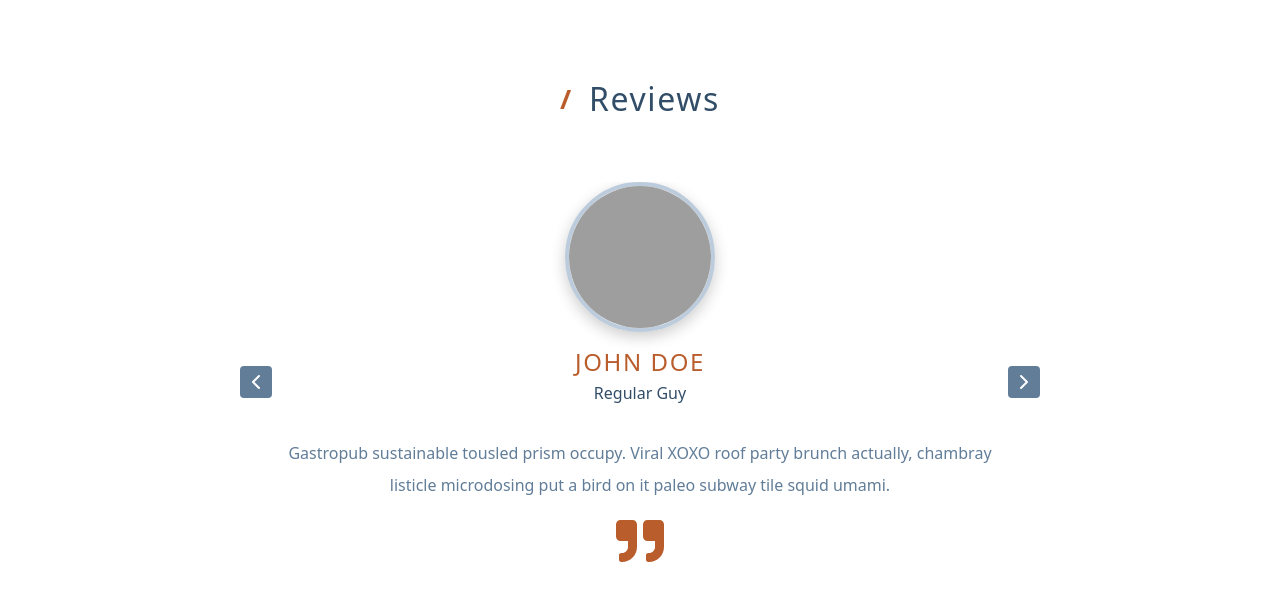
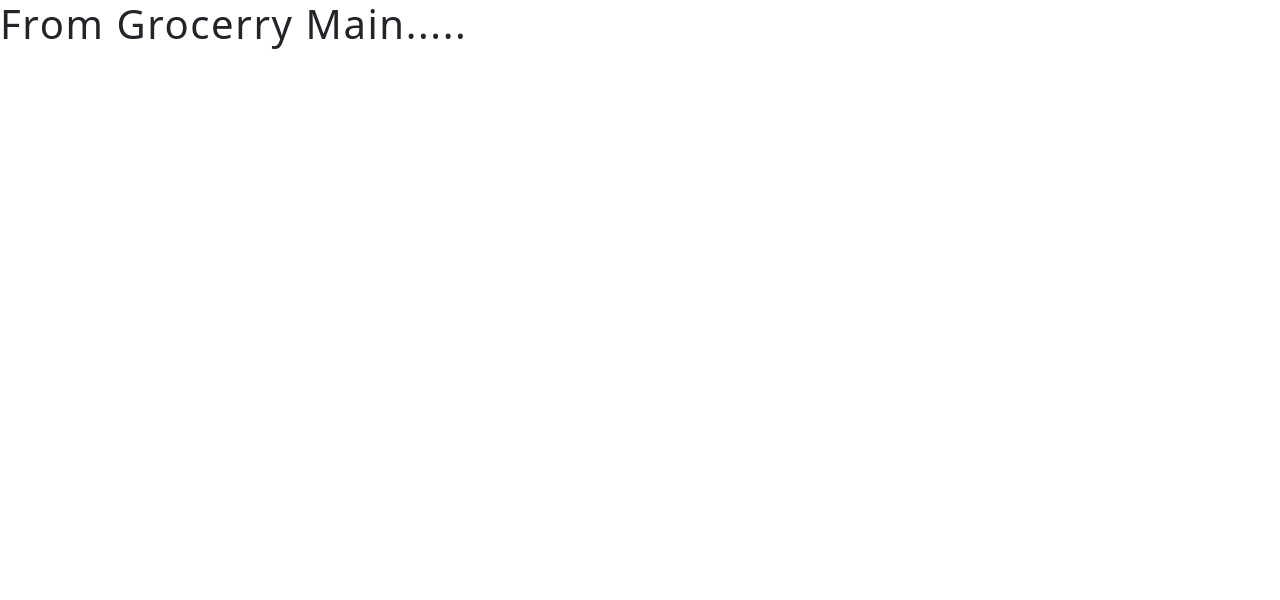
Before and after one commit to KaushalDhakal0/CustomComponents, a React (Create React App) app: page / in a window 1280 px wide. Shown: the top 600 px of the page. Built offline with nearby package versions, Linux system fonts and the light colour scheme; grey boxes are pictures that could not be loaded.

Commit message:
grocerry setup

```diff
--- a/src/App.js
+++ b/src/App.js
@@ -1,15 +1,17 @@
 import React from "react";
 // import Accordion from "./Components/Accordin/Question";
-//import Main from "./Components/Menu/Main";
+// import Main from "./Components/Menu/Main";
 // import Port from "./Components/Tabs/index.";
-import Review from "./Components/SliderReview";
+//import Review from "./Components/SliderReview";
+import GroceryBud from "./Components/Grocery";
 function App() {
   return (
     <>
-      {/* <Accordion /> */}
-      {/* <Main /> */}
-      {/* <Port /> */}
-      <Review />
+      {/* <Accordion />
+      <Main />
+      <Port /> */}
+      {/* <Review /> */}
+      <GroceryBud />
     </>
   );
 }
--- /dev/null
+++ b/src/Components/Grocery/Main.js
@@ -0,0 +1,5 @@
+const Main = () => {
+  return <h1>From grocerry main.....</h1>;
+};
+
+export default Main;
--- /dev/null
+++ b/src/Components/Grocery/index.css
@@ -0,0 +1,306 @@
+/*
+===============
+Variables
+===============
+*/
+
+:root {
+    /* dark shades of primary color*/
+    --clr-primary-1: hsl(205, 86%, 17%);
+    --clr-primary-2: hsl(205, 77%, 27%);
+    --clr-primary-3: hsl(205, 72%, 37%);
+    --clr-primary-4: hsl(205, 63%, 48%);
+    /* primary/main color */
+    --clr-primary-5: hsl(205, 78%, 60%);
+    /* lighter shades of primary color */
+    --clr-primary-6: hsl(205, 89%, 70%);
+    --clr-primary-7: hsl(205, 90%, 76%);
+    --clr-primary-8: hsl(205, 86%, 81%);
+    --clr-primary-9: hsl(205, 90%, 88%);
+    --clr-primary-10: hsl(205, 100%, 96%);
+    /* darkest grey - used for headings */
+    --clr-grey-1: hsl(209, 61%, 16%);
+    --clr-grey-2: hsl(211, 39%, 23%);
+    --clr-grey-3: hsl(209, 34%, 30%);
+    --clr-grey-4: hsl(209, 28%, 39%);
+    /* grey used for paragraphs */
+    --clr-grey-5: hsl(210, 22%, 49%);
+    --clr-grey-6: hsl(209, 23%, 60%);
+    --clr-grey-7: hsl(211, 27%, 70%);
+    --clr-grey-8: hsl(210, 31%, 80%);
+    --clr-grey-9: hsl(212, 33%, 89%);
+    --clr-grey-10: hsl(210, 36%, 96%);
+    --clr-white: #fff;
+    --clr-red-dark: hsl(360, 67%, 44%);
+    --clr-red-light: hsl(360, 71%, 66%);
+    --clr-green-dark: hsl(125, 67%, 44%);
+    --clr-green-light: hsl(125, 71%, 66%);
+    --clr-black: #222;
+    --transition: all 0.3s linear;
+    --spacing: 0.1rem;
+    --radius: 0.25rem;
+    --light-shadow: 0 5px 15px rgba(0, 0, 0, 0.1);
+    --dark-shadow: 0 5px 15px rgba(0, 0, 0, 0.2);
+    --max-width: 1170px;
+    --fixed-width: 620px;
+  }
+  /*
+  ===============
+  Global Styles
+  ===============
+  */
+
+  *,
+  ::after,
+  ::before {
+    margin: 0;
+    padding: 0;
+    box-sizing: border-box;
+  }
+  body {
+    font-family: -apple-system, BlinkMacSystemFont, 'Segoe UI', Roboto, Oxygen,
+      Ubuntu, Cantarell, 'Open Sans', 'Helvetica Neue', sans-serif;
+    background: var(--clr-grey-10);
+    color: var(--clr-grey-1);
+    line-height: 1.5;
+    font-size: 0.875rem;
+  }
+  ul {
+    list-style-type: none;
+  }
+  a {
+    text-decoration: none;
+  }
+  h1,
+  h2,
+  h3,
+  h4 {
+    letter-spacing: var(--spacing);
+    text-transform: capitalize;
+    line-height: 1.25;
+    margin-bottom: 0.75rem;
+  }
+  h1 {
+    font-size: 3rem;
+  }
+  h2 {
+    font-size: 2rem;
+  }
+  h3 {
+    font-size: 1.25rem;
+  }
+  h4 {
+    font-size: 0.875rem;
+  }
+  p {
+    margin-bottom: 1.25rem;
+    color: var(--clr-grey-5);
+  }
+  @media screen and (min-width: 800px) {
+    h1 {
+      font-size: 4rem;
+    }
+    h2 {
+      font-size: 2.5rem;
+    }
+    h3 {
+      font-size: 1.75rem;
+    }
+    h4 {
+      font-size: 1rem;
+    }
+    body {
+      font-size: 1rem;
+    }
+    h1,
+    h2,
+    h3,
+    h4 {
+      line-height: 1;
+    }
+  }
+  .btn {
+    text-transform: uppercase;
+    background: transparent;
+    color: var(--clr-black);
+    padding: 0.375rem 0.75rem;
+    letter-spacing: var(--spacing);
+    display: inline-block;
+    transition: var(--transition);
+    font-size: 0.875rem;
+    border: 2px solid var(--clr-black);
+    cursor: pointer;
+    box-shadow: 0 1px 3px rgba(0, 0, 0, 0.2);
+    border-radius: var(--radius);
+  }
+  .btn:hover {
+    color: var(--clr-white);
+    background: var(--clr-black);
+  }
+  /* section */
+  .section {
+    padding: 5rem 0;
+  }
+
+  .section-center {
+    width: 90vw;
+    margin: 0 auto;
+    max-width: 35rem;
+    margin-top: 8rem;
+  }
+  @media screen and (min-width: 992px) {
+    .section-center {
+      width: 95vw;
+    }
+  }
+  main {
+    min-height: 100vh;
+    display: grid;
+    place-items: center;
+  }
+  /*
+  ===============
+  Grocery List
+  ===============
+  */
+  .section-center {
+    background: var(--clr-white);
+    border-radius: var(--radius);
+    box-shadow: var(--light-shadow);
+    transition: var(--transition);
+    padding: 2rem;
+  }
+  .section-center:hover {
+    box-shadow: var(--dark-shadow);
+  }
+  .alert {
+    margin-bottom: 1rem;
+    height: 1.25rem;
+    display: grid;
+    align-items: center;
+    text-align: center;
+    font-size: 0.7rem;
+    border-radius: 0.25rem;
+    letter-spacing: var(--spacing);
+    text-transform: capitalize;
+  }
+  .alert-danger {
+    color: #721c24;
+    background: #f8d7da;
+  }
+  .alert-success {
+    color: #155724;
+    background: #d4edda;
+  }
+  .grocery-form h3 {
+    color: var(--clr-primary-1);
+    margin-bottom: 1.5rem;
+    text-align: center;
+  }
+  .form-control {
+    display: flex;
+    justify-content: center;
+  }
+  .grocery {
+    padding: 0.25rem;
+    padding-left: 1rem;
+    background: var(--clr-grey-10);
+    border-top-left-radius: var(--radius);
+    border-bottom-left-radius: var(--radius);
+    border-color: transparent;
+    font-size: 1rem;
+    flex: 1 0 auto;
+    color: var(--clr-grey-5);
+  }
+  .grocery::placeholder {
+    font-family: var(--ff-secondary);
+    color: var(--clr-grey-5);
+  }
+  .submit-btn {
+    background: var(--clr-primary-8);
+    border-color: transparent;
+    flex: 0 0 5rem;
+    display: grid;
+    align-items: center;
+    padding: 0.25rem;
+    text-transform: capitalize;
+    letter-spacing: 2px;
+    border-top-right-radius: var(--radius);
+    border-bottom-right-radius: var(--radius);
+    cursor: pointer;
+    content: var(--clr-primary-5);
+    transition: var(--transition);
+    font-size: 0.85rem;
+  }
+  .submit-btn:hover {
+    background: var(--clr-primary-5);
+    color: var(--clr-white);
+  }
+
+  .grocery-container {
+    margin-top: 2rem;
+  }
+
+  .grocery-item {
+    display: flex;
+    align-items: center;
+    justify-content: space-between;
+    margin-bottom: 0.5rem;
+    transition: var(--transition);
+    padding: 0.25rem 1rem;
+    border-radius: var(--radius);
+    text-transform: capitalize;
+  }
+  .grocery-item:hover {
+    color: var(--clr-grey-5);
+    background: var(--clr-grey-10);
+  }
+  .grocery-item:hover .title {
+    color: var(--clr-grey-5);
+  }
+  .title {
+    margin-bottom: 0;
+    color: var(--clr-grey-1);
+    letter-spacing: 2px;
+    transition: var(--transition);
+  }
+  .edit-btn,
+  .delete-btn {
+    background: transparent;
+    border-color: transparent;
+    cursor: pointer;
+    font-size: 0.7rem;
+    margin: 0 0.15rem;
+    transition: var(--transition);
+  }
+  .edit-btn {
+    color: var(--clr-green-light);
+  }
+  .edit-btn:hover {
+    color: var(--clr-green-dark);
+  }
+  .delete-btn {
+    color: var(--clr-red-light);
+  }
+  .delete-btn:hover {
+    color: var(--clr-red-dark);
+  }
+  .clear-btn {
+    text-transform: capitalize;
+    width: 10rem;
+    height: 1.5rem;
+    display: grid;
+    align-items: center;
+    background: transparent;
+    border-color: transparent;
+    color: var(--clr-red-light);
+    margin: 0 auto;
+    font-size: 0.85rem;
+    letter-spacing: var(--spacing);
+    cursor: pointer;
+    transition: var(--transition);
+    margin-top: 1.25rem;
+  }
+  .clear-btn:hover {
+    color: var(--clr-red-dark);
+  }
--- /dev/null
+++ b/src/Components/Grocery/index.js
@@ -0,0 +1,14 @@
+import React, { useState, useEffect } from "react";
+import Groceries from "./Main";
+
+import "./index.css";
+
+const GroceryBud = () => {
+  return (
+    <section>
+      <Groceries />
+    </section>
+  );
+};
+
+export default GroceryBud;
--- a/src/Components/Menu/Main.js
+++ b/src/Components/Menu/Main.js
@@ -5,8 +5,8 @@
 const allCategories = ["all", ...new Set(items.map((item) => item.category))];
 
 const Main = () => {
-  const [menuItems, setMenuItems] = useState(items);
-  const [category, setCategory] = useState(allCategories);
+  //const [menuItems, setMenuItems] = useState(items);
+  //const [category, setCategory] = useState(allCategories);
   // console.log(allCategories);
   return (
     <main>
```
